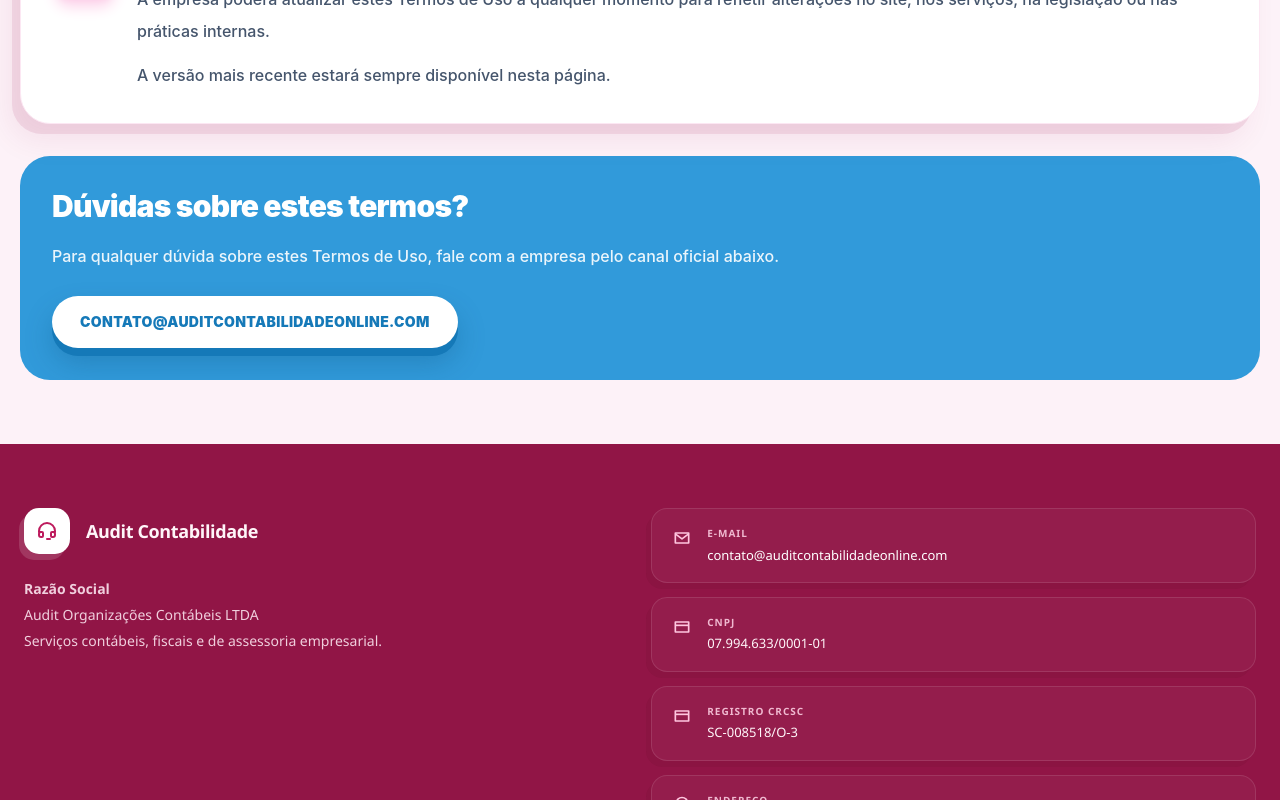
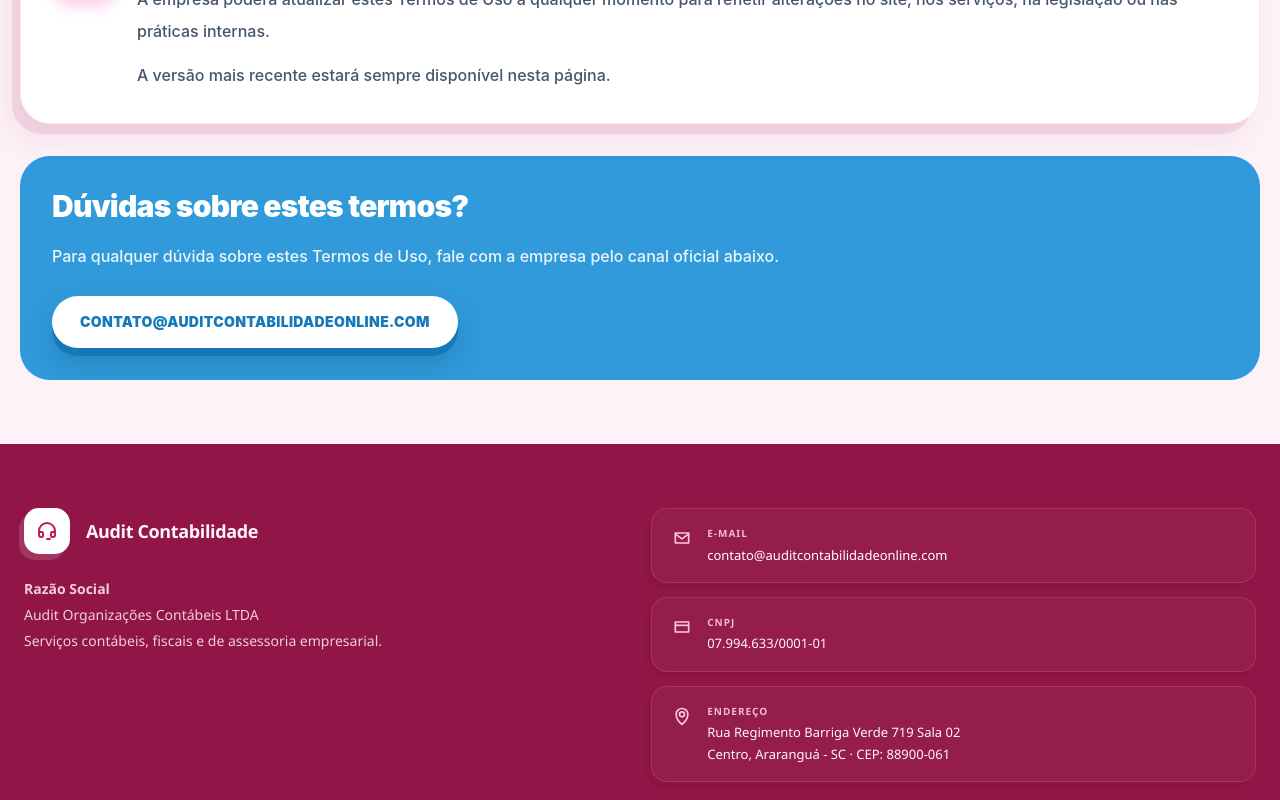
Before and after one commit to NeroProject329/auditcontabilidadeonline2, a Next.js app: page /termos-de-uso in a window 1280 px wide. Shown: the part 2704-3504 px from the top of the page. Built offline with nearby package versions, Linux system fonts and the light colour scheme.

Commit message:
remover crc

```diff
--- a/src/app/politica-de-privacidade/page.tsx
+++ b/src/app/politica-de-privacidade/page.tsx
@@ -105,11 +105,6 @@
     icon: IconFile,
     label: "CNPJ",
     value: "07.994.633/0001-01",
-  },
-  {
-    icon: IconShield,
-    label: "Registro CRCSC",
-    value: "SC-008518/O-3",
   },
   {
     icon: IconMail,
--- a/src/app/termos-de-uso/page.tsx
+++ b/src/app/termos-de-uso/page.tsx
@@ -118,11 +118,6 @@
     icon: IconFile,
     label: "CNPJ",
     value: "07.994.633/0001-01",
-  },
-  {
-    icon: IconShield,
-    label: "Registro CRCSC",
-    value: "SC-008518/O-3",
   },
   {
     icon: IconMail,
--- a/src/components/home/site-footer.tsx
+++ b/src/components/home/site-footer.tsx
@@ -37,12 +37,7 @@
                 <small>CNPJ</small>07.994.633/0001-01
               </div>
             </div>
-            <div className={styles.contact}>
-              <IconCard />
-              <div>
-                <small>Registro CRCSC</small>SC-008518/O-3
-              </div>
-            </div>
+
             <div className={styles.contact}>
               <IconLocation />
               <div>
```
